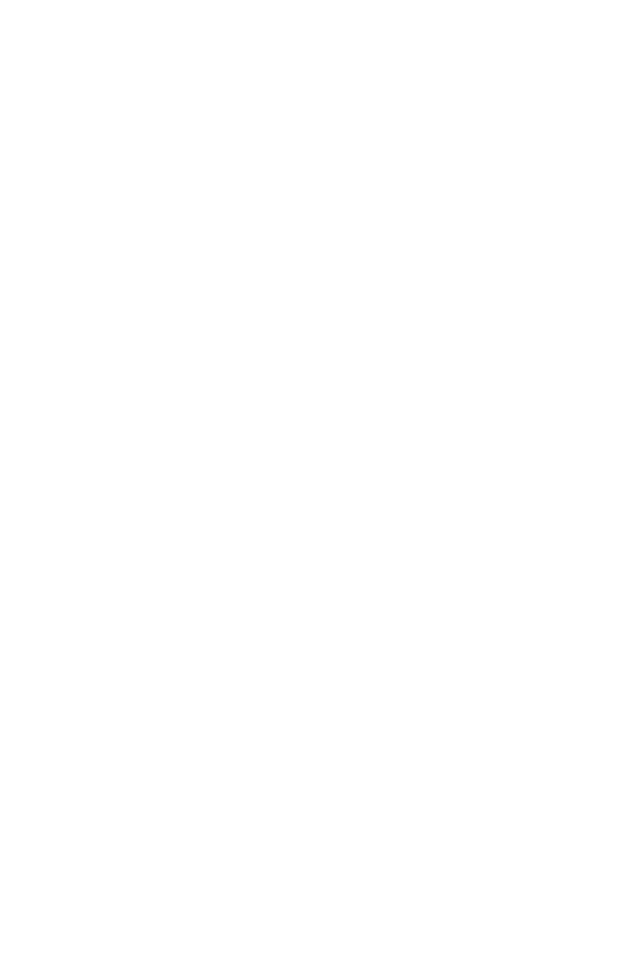
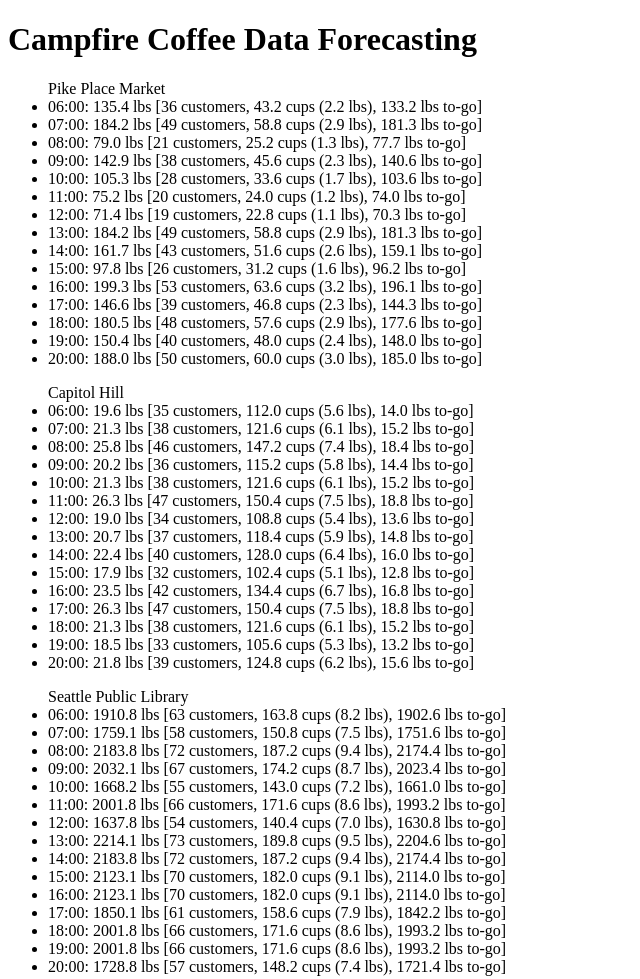
Before and after one commit to jeff-eng/campfirecoffeepractice, a plain HTML site: page data.html in a window 1280 px wide. Shown: the top 979 px of the page, without its empty margins (0-640 px from the left). Before the commit the page ends 800 px from the top, so only its background shows below. Drawn offline with Linux system fonts and the light colour scheme.

Commit message:
generating hourly data for each location

```diff
--- a/data.html
+++ b/data.html
@@ -6,6 +6,7 @@
     <link rel="stylesheet" href="/css/style.css" media="screen" title="no title" charset="utf-8">
   </head>
   <body>
+    <h1>Campfire Coffee Data Forecasting</h1>
 
   </body>
   <script type="text/javascript" src="js/app.js"></script>
--- a/js/app.js
+++ b/js/app.js
@@ -43,6 +43,25 @@
       this.totalDailyLbs += this.totalHourlyLbsArray[i];
     }
     return this.totalDailyLbs;
+  },
+  renderData: function() {
+    this.hourlyCustomers();
+    this.hourlyCups();
+    this.hourlyTogoLbs();
+    this.lbsFromCups();
+    this.calcTotalHourlyLbs();
+    this.calcTotalDailyLbs();
+
+    var ulEl = document.createElement('ul');
+    var location = document.createTextNode(this.name);
+    ulEl.appendChild(location);
+    for (var i = 0; i < hours.length; i++) {
+      var liEl = document.createElement('li');
+      var newText = document.createTextNode(hours[i] + ': ' + this.totalHourlyLbsArray[i].toFixed(1) + ' lbs [' + this.hourlyCustomersArray[i] + ' customers, ' + this.hourlyCupsArray[i].toFixed(1) + ' cups (' + this.lbsFromCupsArray[i].toFixed(1) + ' lbs), ' + this.hourlyTogoLbsArray[i].toFixed(1) + ' lbs to-go]');
+      liEl.appendChild(newText);
+      ulEl.appendChild(liEl);
+    }
+    document.body.appendChild(ulEl);
   }
 };
 
@@ -89,6 +108,25 @@
       this.totalDailyLbs += this.totalHourlyLbsArray[i];
     }
     return this.totalDailyLbs;
+  },
+  renderData: function() {
+    this.hourlyCustomers();
+    this.hourlyCups();
+    this.hourlyTogoLbs();
+    this.lbsFromCups();
+    this.calcTotalHourlyLbs();
+    this.calcTotalDailyLbs();
+
+    var ulEl = document.createElement('ul');
+    var location = document.createTextNode(this.name);
+    ulEl.appendChild(location);
+    for(var i = 0; i < hours.length; i++) {
+      var liEl = document.createElement('li');
+      var newText = document.createTextNode(hours[i] + ': ' + this.totalHourlyLbsArray[i].toFixed(1) + ' lbs [' + this.hourlyCustomersArray[i] + ' customers, ' + this.hourlyCupsArray[i].toFixed(1) + ' cups (' + this.lbsFromCupsArray[i].toFixed(1) + ' lbs), ' + this.hourlyTogoLbsArray[i].toFixed(1) + ' lbs to-go]');
+      liEl.appendChild(newText);
+      ulEl.appendChild(liEl);
+    }
+    document.body.appendChild(ulEl);
   }
 };
 
@@ -135,6 +173,25 @@
       this.totalDailyLbs += this.totalHourlyLbsArray[i];
     }
     return this.totalDailyLbs;
+  },
+  renderData: function() {
+    this.hourlyCustomers();
+    this.hourlyCups();
+    this.hourlyTogoLbs();
+    this.lbsFromCups();
+    this.calcTotalHourlyLbs();
+    this.calcTotalDailyLbs();
+
+    var ulEl = document.createElement('ul');
+    var location = document.createTextNode(this.name);
+    ulEl.appendChild(location);
+    for(var i = 0; i < hours.length; i++) {
+      var liEl = document.createElement('li');
+      var newText = document.createTextNode(hours[i] + ': ' + this.totalHourlyLbsArray[i].toFixed(1) + ' lbs [' + this.hourlyCustomersArray[i] + ' customers, ' + this.hourlyCupsArray[i].toFixed(1) + ' cups (' + this.lbsFromCupsArray[i].toFixed(1) + ' lbs), ' + this.hourlyTogoLbsArray[i].toFixed(1) + ' lbs to-go]');
+      liEl.appendChild(newText);
+      ulEl.appendChild(liEl);
+    }
+    document.body.appendChild(ulEl);
   }
 };
 
@@ -181,6 +238,25 @@
       this.totalDailyLbs += this.totalHourlyLbsArray[i];
     }
     return this.totalDailyLbs;
+  },
+  renderData: function() {
+    this.hourlyCustomers();
+    this.hourlyCups();
+    this.hourlyTogoLbs();
+    this.lbsFromCups();
+    this.calcTotalHourlyLbs();
+    this.calcTotalDailyLbs();
+
+    var ulEl = document.createElement('ul');
+    var location = document.createTextNode(this.name);
+    ulEl.appendChild(location);
+    for(var i = 0; i < hours.length; i++) {
+      var liEl = document.createElement('li');
+      var newText = document.createTextNode(hours[i] + ': ' + this.totalHourlyLbsArray[i].toFixed(1) + ' lbs [' + this.hourlyCustomersArray[i] + ' customers, ' + this.hourlyCupsArray[i].toFixed(1) + ' cups (' + this.lbsFromCupsArray[i].toFixed(1) + ' lbs), ' + this.hourlyTogoLbsArray[i].toFixed(1) + ' lbs to-go]');
+      liEl.appendChild(newText);
+      ulEl.appendChild(liEl);
+    }
+    document.body.appendChild(ulEl);
   }
 };
 
@@ -227,6 +303,25 @@
       this.totalDailyLbs += this.totalHourlyLbsArray[i];
     }
     return this.totalDailyLbs;
+  },
+  renderData: function() {
+    this.hourlyCustomers();
+    this.hourlyCups();
+    this.hourlyTogoLbs();
+    this.lbsFromCups();
+    this.calcTotalHourlyLbs();
+    this.calcTotalDailyLbs();
+
+    var ulEl = document.createElement('ul');
+    var location = document.createTextNode(this.name);
+    ulEl.appendChild(location);
+    for(var i = 0; i < hours.length; i++) {
+      var liEl = document.createElement('li');
+      var newText = document.createTextNode(hours[i] + ': ' + this.totalHourlyLbsArray[i].toFixed(1) + ' lbs [' + this.hourlyCustomersArray[i] + ' customers, ' + this.hourlyCupsArray[i].toFixed(1) + ' cups (' + this.lbsFromCupsArray[i].toFixed(1) + ' lbs), ' + this.hourlyTogoLbsArray[i].toFixed(1) + ' lbs to-go' + ']');
+      ulEl.appendChild(liEl);
+      liEl.appendChild(newText);
+    }
+    document.body.appendChild(ulEl);
   }
 };
 
@@ -273,5 +368,31 @@
       this.totalDailyLbs += this.totalHourlyLbsArray[i];
     }
     return this.totalDailyLbs;
+  },
+  renderData: function() {
+    this.hourlyCustomers();
+    this.hourlyCups();
+    this.hourlyTogoLbs();
+    this.lbsFromCups();
+    this.calcTotalHourlyLbs();
+    this.calcTotalDailyLbs();
+
+    var ulEl = document.createElement('ul');
+    var location = document.createTextNode(this.name);
+    ulEl.appendChild(location);
+    for (var i = 0; i < hours.length; i++) {
+      var liEl = document.createElement('li');
+      var newText = document.createTextNode(hours[i] + ': ' + this.totalHourlyLbsArray[i].toFixed(1) + ' lbs [' + this.hourlyCustomersArray[i] + ' customers, ' + this.hourlyCupsArray[i] + ' cups (' + this.lbsFromCupsArray[i].toFixed(1) + ' lbs), ' + this.hourlyTogoLbsArray[i].toFixed(1) + ' lbs to-go]');
+      ulEl.appendChild(liEl);
+      liEl.appendChild(newText);
+    }
+    document.body.appendChild(ulEl);
   }
-}
+};
+
+pikePlace.renderData();
+capitolHill.renderData();
+seaPublicLibrary.renderData();
+southLakeUnion.renderData();
+seatacAirport.renderData();
+websiteSales.renderData();
```
Also changed, not shown: 1 other file.
